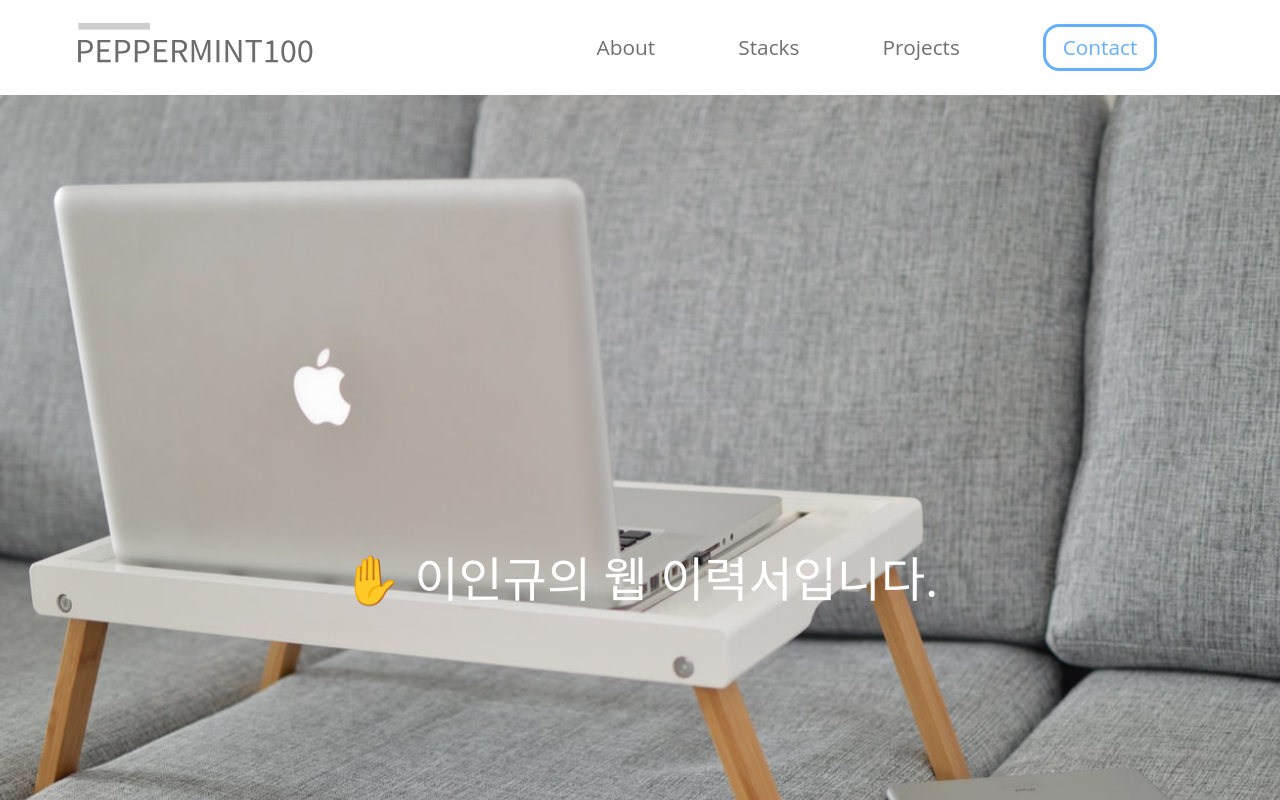
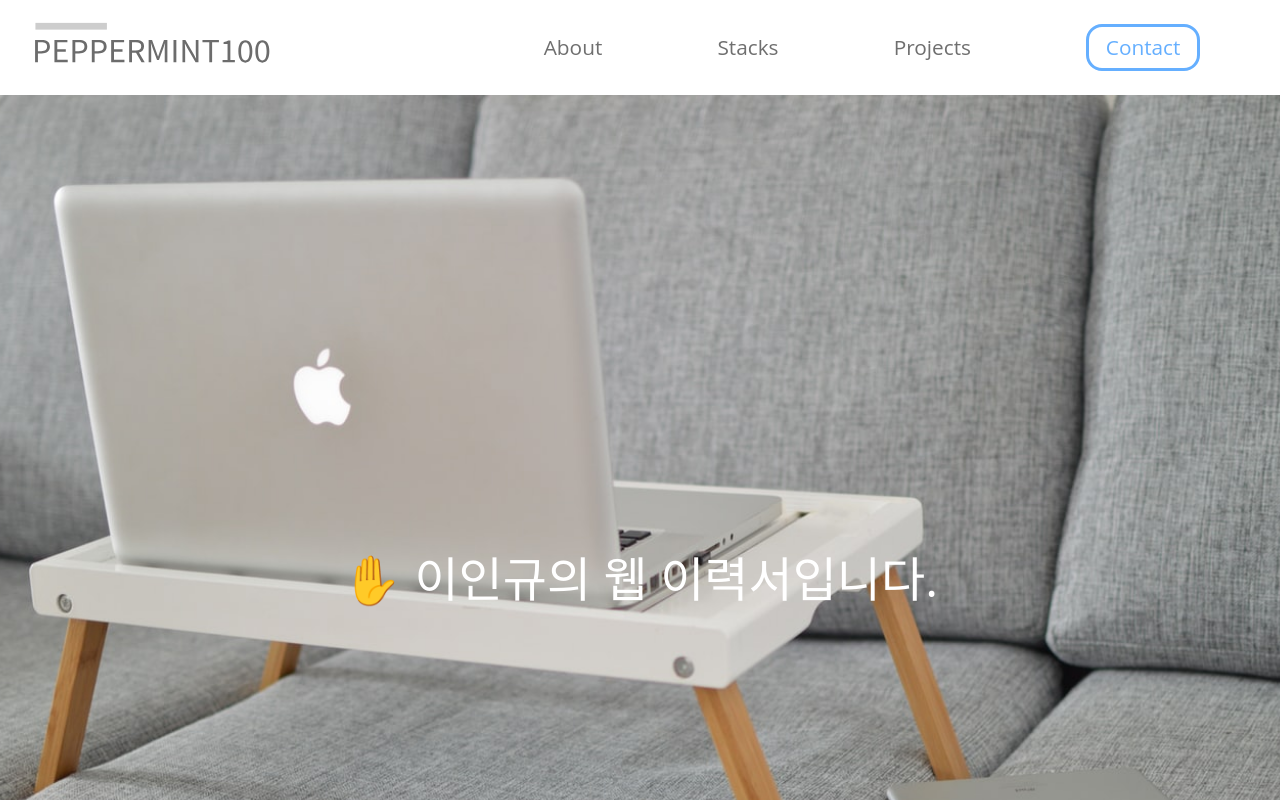
Before and after one commit to peppermint100/my-portfolio, a React app: page / in a window 1280 px wide. Both pictures are taken after a click on the button "한국어". Shown: the top 800 px of the page. Built offline with nearby package versions, Linux system fonts and the light colour scheme.

Commit message:
project img, navbar margin;

```diff
--- a/src/components/JumboImage/JumboImage.module.css
+++ b/src/components/JumboImage/JumboImage.module.css
@@ -1,5 +1,4 @@
 .container {
-    width: 100%;
     height: 120vh;
     overflow: hidden;
     position: relative;
--- a/src/components/MyProjects/ProjectDetail.module.css
+++ b/src/components/MyProjects/ProjectDetail.module.css
@@ -103,6 +103,7 @@
 
     .imgSection img {
         padding: 3rem;
+        width: 400px;
     }
 
 
--- a/src/components/Navbar/Navbar.module.css
+++ b/src/components/Navbar/Navbar.module.css
@@ -1,6 +1,6 @@
 .container{
    display: flex;
-   justify-content: space-around;
+   justify-content: space-between;
    flex-wrap: wrap;
    height: 95px;
 }
@@ -12,6 +12,7 @@
 
 .logo img{
     width: 15rem;
+    margin-left: 2rem;
 }
 
 
@@ -27,6 +28,7 @@
     cursor: pointer;
     font-size: 1.3rem;
     margin-left: 4em;
+    margin-right: 2rem;
     color: #6F6F6F;
 }
 
--- a/src/pages/Home.tsx
+++ b/src/pages/Home.tsx
@@ -51,7 +51,7 @@ const Home = () => {
 
     return (
         // navbar and footer needs to be containerizated
-        <div ref={topRef}>
+        <div ref={topRef} style={{width: "100vw"}}>
             <DefaultContainer navigations={navigations}>
                 <MoveToTopButton navigations={navigations} />
                 {/* jumbotron */}
```
